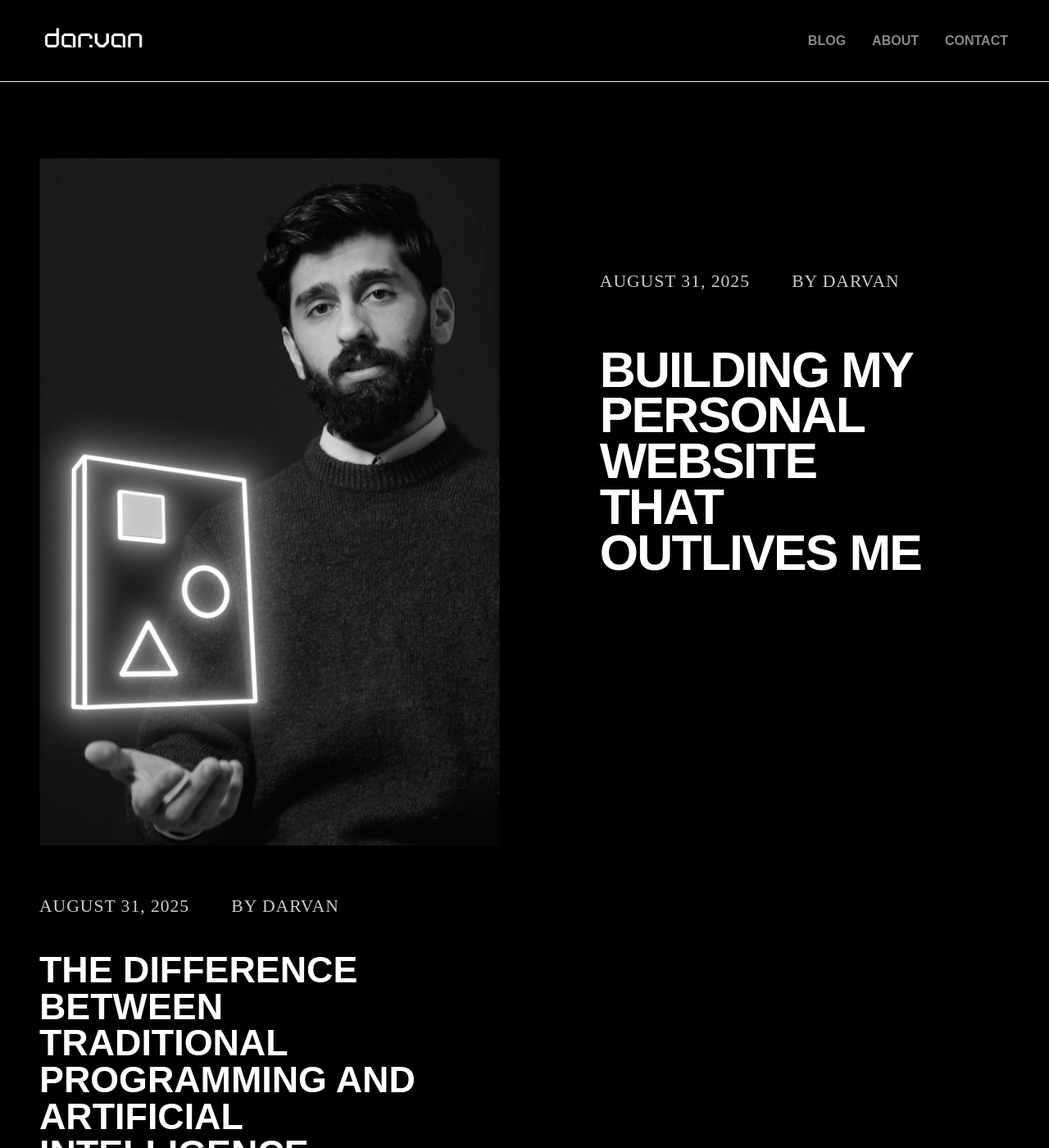
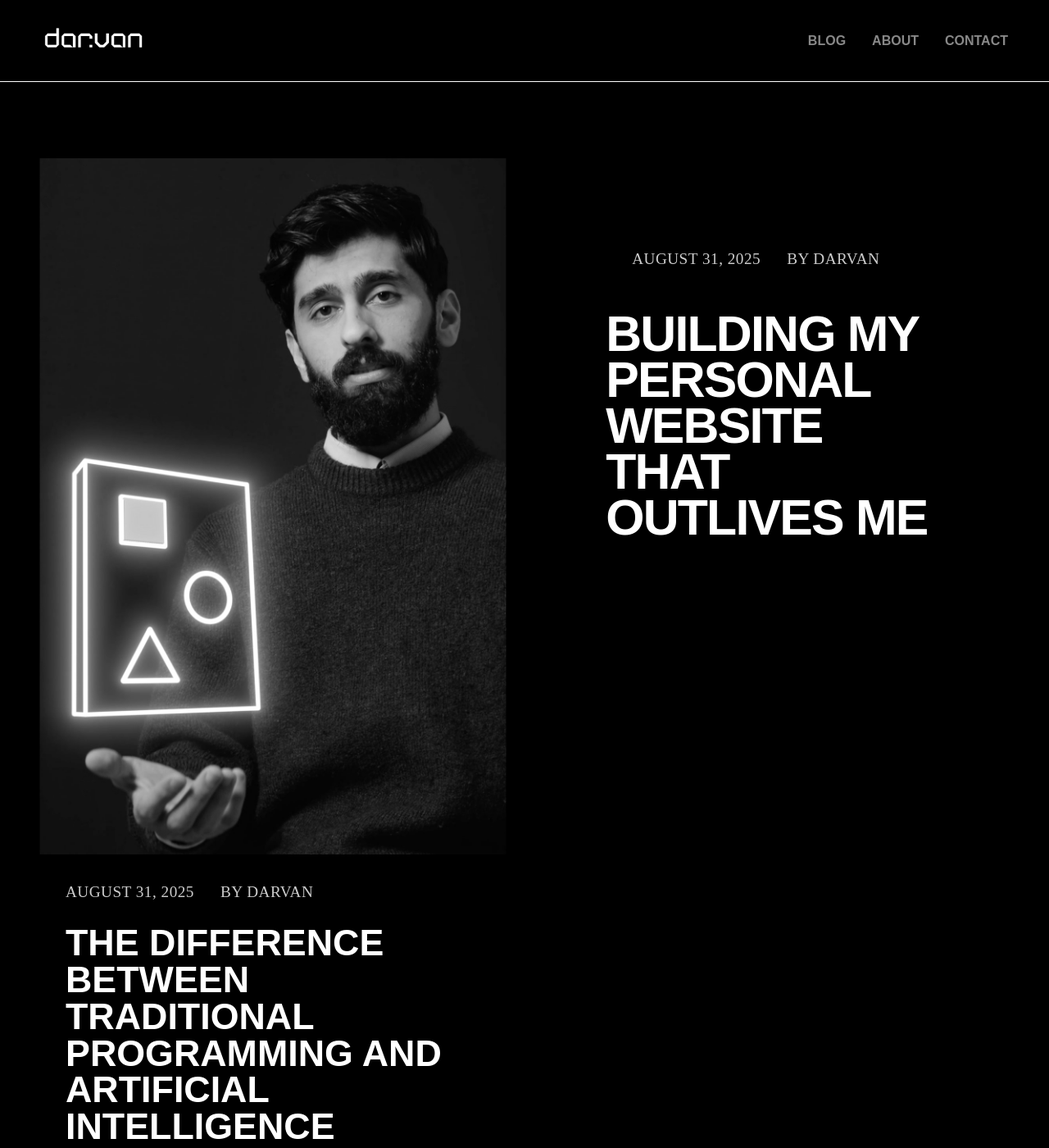
Before and after one commit to DarvanShvan/darvanshvan.github.io, a Jekyll site: the page built from blog/index.html, in a window 1280 px wide and 1400 px high. Shown: the whole window at 82% size. Built offline with Jekyll 4.4.1, drawn with Linux system fonts in a browser that asks for light colours; some web fonts are replaced; the list of posts is cut into pages by our own code.

Commit message:
Remove important and fix mobile spacing

```diff
--- a/assets/css/blog.css
+++ b/assets/css/blog.css
@@ -1,12 +1,12 @@
 /* Global responsive fixes */
 html, body {
-  overflow-x: hidden !important;
-  max-width: 100% !important;
-  box-sizing: border-box !important;
+  overflow-x: hidden;
+  max-width: 100%;
+  box-sizing: border-box;
 }
 
 * {
-  box-sizing: border-box !important;
+  box-sizing: border-box;
 }
 
 /* Blog Page Specific Styles */
@@ -19,30 +19,30 @@
 }
 
 .blog-grid {
-  display: flex !important;
-  flex-direction: column !important;
-  gap: 2.4rem !important;
+  display: flex;
+  flex-direction: column;
+  gap: 2.4rem;
   margin-top: 2.8rem;
 }
 
 /* Blog Rows */
 .blog-row {
-  display: grid !important;
-  grid-template-columns: 1fr 1fr !important;
-  gap: 2.8rem !important;
-  width: 100% !important;
+  display: grid;
+  grid-template-columns: 1fr 1fr;
+  gap: 2.8rem;
+  width: 100%;
 }
 
 /* Blog Post Links */
 .blog-post-link {
-  text-decoration: none !important;
-  color: inherit !important;
-  display: block !important;
-  transition: all 0.28s ease !important;
+  text-decoration: none;
+  color: inherit;
+  display: block;
+  transition: all 0.28s ease;
 }
 
 .blog-post-link:hover {
-  transform: translateY(-3px) !important;
+  transform: translateY(-3px);
 }
 
 /* Left Column - Image Posts */
@@ -53,35 +53,35 @@
 }
 
 .blog-post-image {
-  background: #000 !important;
-  color: #fff !important;
-  border-radius: 0 !important;
-  overflow: hidden !important;
-  box-shadow: 0 18px 42px rgba(0,0,0,0.48) !important;
-  width: 100% !important;
-  transition: all 0.3s ease !important;
-  cursor: pointer !important;
-  display: flex !important;
-  flex-direction: column !important;
+  background: #000;
+  color: #fff;
+  border-radius: 0;
+  overflow: hidden;
+  box-shadow: 0 18px 42px rgba(0,0,0,0.48);
+  width: 100%;
+  transition: all 0.3s ease;
+  cursor: pointer;
+  display: flex;
+  flex-direction: column;
 }
 
 .blog-post-image:hover {
-  box-shadow: 0 22px 55px rgba(0,0,0,0.52) !important;
+  box-shadow: 0 22px 55px rgba(0,0,0,0.52);
 }
 
 .blog-image {
-  width: 100% !important;
-  height: 480px !important;
-  object-fit: cover !important;
-  display: block !important;
-  border-radius: 0 !important;
-  filter: grayscale(100%) !important;
-  transition: all 0.3s ease !important;
-  min-height: 200px !important;
+  width: 100%;
+  height: 480px;
+  object-fit: cover;
+  display: block;
+  border-radius: 0;
+  filter: grayscale(100%);
+  transition: all 0.3s ease;
+  min-height: 200px;
 }
 
 .blog-post-image:hover .blog-image {
-  filter: grayscale(0%) !important;
+  filter: grayscale(0%);
 }
 
 /* Additional styling for better visual hierarchy */
@@ -105,23 +105,24 @@
 }
 
 .blog-meta {
-  padding: 3.6rem 3.6rem 2.4rem 0rem !important;
-  display: flex !important;
-  gap: 3.2rem !important;
-  font-size: 1.35rem !important;
-  color: #ccc !important;
+  padding: 2rem 2rem 1.5rem 2rem;
+  display: flex;
+  gap: 2rem;
+  font-size: 1.2rem;
+  color: #ccc;
   font-family: var(--font-serif);
-  text-transform: uppercase !important;
-  letter-spacing: 1.0px !important;
-  transition: color 0.3s ease !important;
-  width: 100% !important;
-  box-sizing: border-box !important;
-  flex-wrap: nowrap !important;
+  text-transform: uppercase;
+  letter-spacing: 0.5px;
+  transition: color 0.3s ease;
+  width: 100%;
+  box-sizing: border-box;
+  flex-wrap: wrap;
+  align-items: center;
 }
 
 .blog-meta span {
-  white-space: nowrap !important;
-  display: inline-block !important;
+  white-space: nowrap;
+  display: inline-block;
 }
 
 .blog-post-image:hover .blog-meta {
@@ -129,17 +130,17 @@
 }
 
 .blog-title {
-  font-size: 3.8rem !important;
+  font-size: 3.8rem;
   font-weight: var(--font-weight-extra-bold);
   font-family: var(--font-sans);
-  text-transform: uppercase !important;
-  line-height: 1.0 !important;
-  padding: 0 3.6rem 2.4rem 0rem !important;
-  margin: 0 !important;
-  color: #fff !important;
-  transition: color 0.3s ease !important;
-  width: 100% !important;
-  box-sizing: border-box !important;
+  text-transform: uppercase;
+  line-height: 1.0;
+  padding: 0 2rem 2rem 2rem;
+  margin: 0;
+  color: #fff;
+  transition: color 0.3s ease;
+  width: 100%;
+  box-sizing: border-box;
 }
 
 .blog-post-image:hover .blog-title {
@@ -175,17 +176,17 @@
 }
 
 .blog-title-large {
-  font-size: 5.2rem !important;
+  font-size: 5.2rem;
   font-weight: var(--font-weight-extra-bold);
   font-family: var(--font-sans);
-  text-transform: uppercase !important;
-  line-height: 0.92 !important;
-  margin: 1.6rem 0 0 0 !important;
-  letter-spacing: -1.8px !important;
-  color: #fff !important;
-  transition: color 0.3s ease !important;
-  width: 100% !important;
-  box-sizing: border-box !important;
+  text-transform: uppercase;
+  line-height: 0.92;
+  margin: 1.6rem 0 0 0;
+  letter-spacing: -1.8px;
+  color: #fff;
+  transition: color 0.3s ease;
+  width: 100%;
+  box-sizing: border-box;
 }
 
 .blog-post-title:hover .blog-title-large {
@@ -238,89 +239,136 @@
 /* Mobile Design - Single Column Layout */
 @media (max-width: 768px) {
   .blog-container {
-    padding: 2rem 1.5rem;
+    padding: 1.5rem 1rem;
   }
 
   .blog-grid {
-    gap: 2rem !important;
-    margin-top: 2rem;
+    gap: 1.5rem;
+    margin-top: 1.5rem;
   }
 
   .blog-row {
-    display: flex !important;
-    flex-direction: column !important;
-    gap: 2rem !important;
+    display: flex;
+    flex-direction: column;
+    gap: 1.5rem;
   }
 
   .blog-post-image,
   .blog-post-title {
-    width: 100% !important;
+    width: 100%;
   }
 
   .blog-image {
-    height: 320px !important;
-    min-height: 180px !important;
+    height: 280px;
+    min-height: 160px;
   }
 
   .blog-meta {
-    padding: 2.8rem 2.8rem 1.8rem 2.8rem !important;
-    font-size: 1.2rem !important;
-    gap: 2.4rem !important;
+    padding: 1.5rem 1.5rem 1rem 1.5rem;
+    font-size: 1rem;
+    gap: 1.5rem;
+    flex-wrap: wrap;
   }
 
   .blog-title {
-    font-size: 3.2rem !important;
-    padding: 0 2.8rem 2.8rem 2.8rem !important;
+    font-size: 2.5rem;
+    padding: 0 1.5rem 1.5rem 1.5rem;
+    line-height: 1.1;
   }
 
   .blog-title-large {
-    font-size: 4.2rem !important;
-    line-height: 0.95 !important;
+    font-size: 3rem;
+    line-height: 1.0;
   }
 
   .blog-post-title {
-    padding: 3.8rem !important;
+    padding: 2rem;
   }
 }
 
 /* Small Mobile Devices */
 @media (max-width: 480px) {
   .blog-container {
-    padding: 1.5rem 1rem;
+    padding: 1rem 0.8rem;
   }
 
   .blog-grid {
-    gap: 1.5rem !important;
-    margin-top: 1.5rem;
+    gap: 1.2rem;
+    margin-top: 1.2rem;
   }
 
   .blog-row {
-    gap: 1.5rem !important;
+    gap: 1.2rem;
   }
 
   .blog-image {
-    height: 280px !important;
-    min-height: 160px !important;
+    height: 240px;
+    min-height: 140px;
   }
 
   .blog-meta {
-    padding: 2.4rem 2.4rem 1.6rem 2.4rem !important;
-    font-size: 1.1rem !important;
-    gap: 2rem !important;
+    padding: 1.2rem 1.2rem 0.8rem 1.2rem;
+    font-size: 0.9rem;
+    gap: 1.2rem;
+    flex-wrap: wrap;
   }
 
   .blog-title {
-    font-size: 2.8rem !important;
-    padding: 0 2.4rem 2.4rem 2.4rem !important;
+    font-size: 2.2rem;
+    padding: 0 1.2rem 1.2rem 1.2rem;
+    line-height: 1.15;
   }
 
   .blog-title-large {
-    font-size: 3.6rem !important;
-    line-height: 0.98 !important;
+    font-size: 2.8rem;
+    line-height: 1.05;
   }
 
   .blog-post-title {
-    padding: 3.2rem !important;
+    padding: 1.5rem;
+  }
+}
+
+/* Extra Small Mobile Devices */
+@media (max-width: 360px) {
+  .blog-container {
+    padding: 0.8rem 0.5rem;
+  }
+
+  .blog-grid {
+    gap: 1rem;
+    margin-top: 1rem;
+  }
+
+  .blog-row {
+    gap: 1rem;
+  }
+
+  .blog-image {
+    height: 200px;
+    min-height: 120px;
+  }
+
+  .blog-meta {
+    padding: 1rem 1rem 0.6rem 1rem;
+    font-size: 0.85rem;
+    gap: 1rem;
+    flex-wrap: wrap;
+  }
+
+  .blog-title {
+    font-size: 1.8rem;
+    padding: 0 1rem 1rem 1rem;
+    line-height: 1.2;
+  }
+
+  .blog-title-large {
+    font-size: 2.4rem;
+    line-height: 1.1;
+  }
+
+  .blog-post-title {
+    padding: 1.2rem;
   }
 }
 
```
